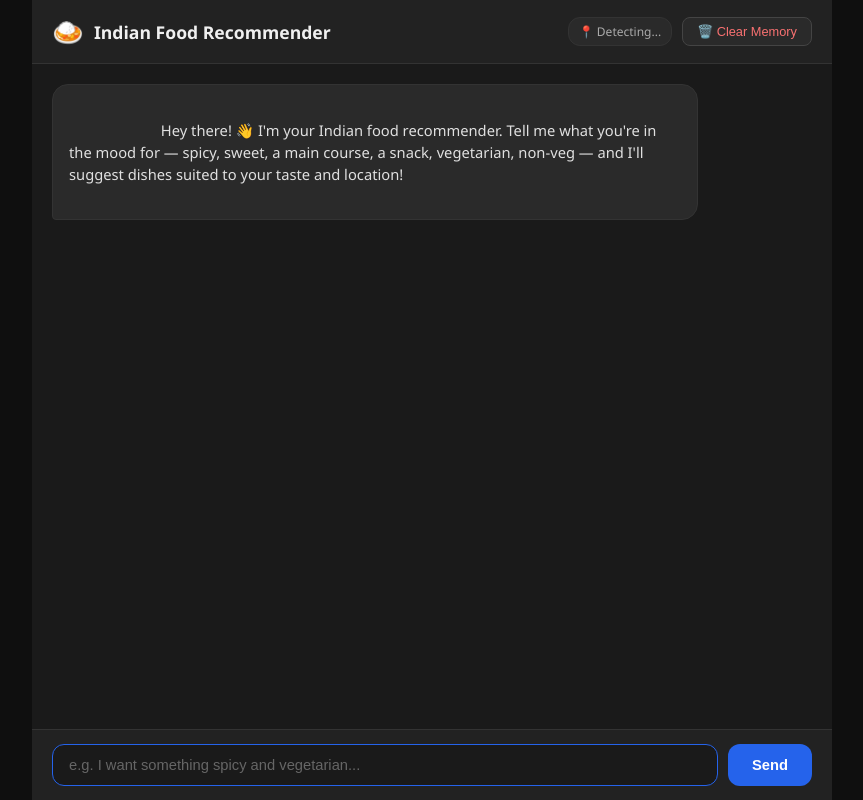
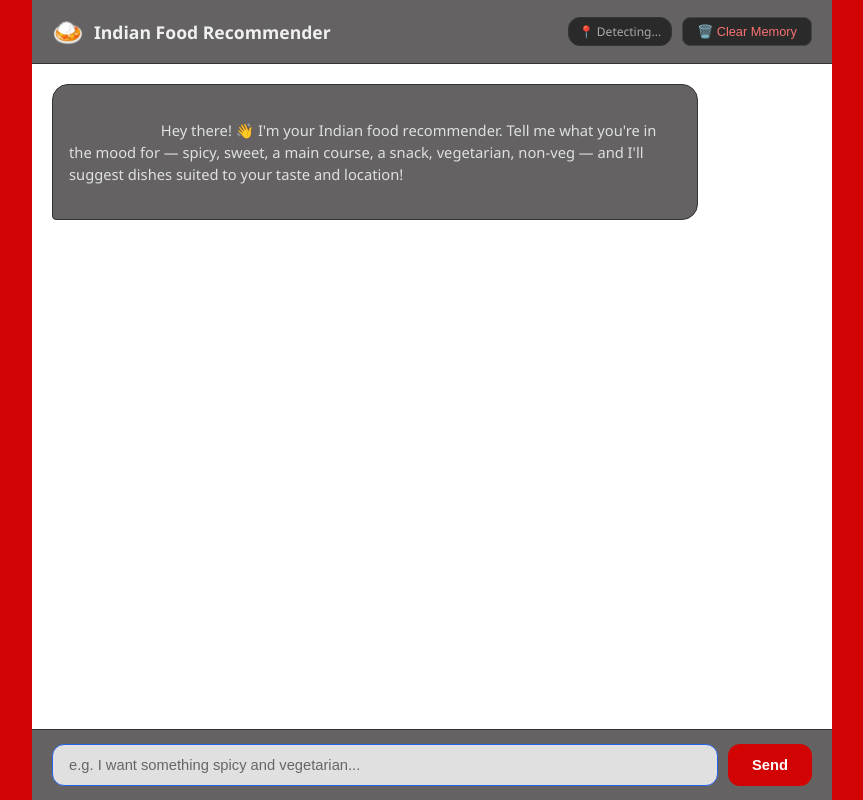
Before and after one commit to rishinmukherjee-ops/AIML-Project, a Flask app: page / in a window 1280 px wide. Shown: the whole page, without its empty margins (208-1071 px from the left). Run offline with Flask 3, Linux system fonts and the light colour scheme.

Commit message:
Chaneged the color pallet and fixed the requirements.txt file

```diff
--- a/requirements.txt
+++ b/requirements.txt
@@ -1,5 +1,5 @@
 flask
 pandas
 numpy
-ollama (llama3.2)
+ollama
 requests
--- a/static/script.js
+++ b/static/script.js
@@ -90,7 +90,7 @@
 
     function clearHistory() {
         localStorage.removeItem(HISTORY_KEY);
-        // Clear server-side memory
+        // Server-side memory
         fetch('/api/clear', {
             method: 'POST',
             headers: { 'Content-Type': 'application/json' },
@@ -99,7 +99,6 @@
         // Reset session
         sessionId = crypto.randomUUID();
         localStorage.setItem(SESSION_KEY, sessionId);
-        // Clear UI — keep only the greeting
         messagesEl.innerHTML = `
             <div class="message assistant">
                 <div class="bubble">
--- a/static/style.css
+++ b/static/style.css
@@ -6,7 +6,7 @@
 
 body {
     font-family: 'Segoe UI', system-ui, -apple-system, sans-serif;
-    background: #0f0f0f;
+    background: #d10303;
     color: #e0e0e0;
     height: 100vh;
     display: flex;
@@ -20,7 +20,7 @@ body {
     height: 100vh;
     display: flex;
     flex-direction: column;
-    background: #1a1a1a;
+    background: #ffffff;
 }
 
 /* ── Header ─────────────────────────────────── */
@@ -30,7 +30,7 @@ header {
     justify-content: space-between;
     align-items: center;
     padding: 14px 20px;
-    background: #222;
+    background: #646262;
     border-bottom: 1px solid #333;
     flex-shrink: 0;
 }
@@ -136,7 +136,7 @@ header h1 {
 }
 
 .message.assistant .bubble {
-    background: #2a2a2a;
+    background:  #646262;
     color: #e0e0e0;
     border-bottom-left-radius: 4px;
     border: 1px solid #333;
@@ -172,7 +172,7 @@ header h1 {
     display: flex;
     gap: 10px;
     padding: 14px 20px;
-    background: #222;
+    background:  #646262;
     border-top: 1px solid #333;
     flex-shrink: 0;
 }
@@ -182,8 +182,8 @@ header h1 {
     padding: 12px 16px;
     border: 1px solid #444;
     border-radius: 12px;
-    background: #1a1a1a;
-    color: #e0e0e0;
+    background: #e0e0e0;
+    color: #333;
     font-size: 0.92rem;
     outline: none;
     transition: border-color 0.2s;
@@ -199,7 +199,7 @@ header h1 {
 
 #send-btn {
     padding: 12px 24px;
-    background: #2563eb;
+    background: #d10303;
     color: #fff;
     border: none;
     border-radius: 12px;
```
